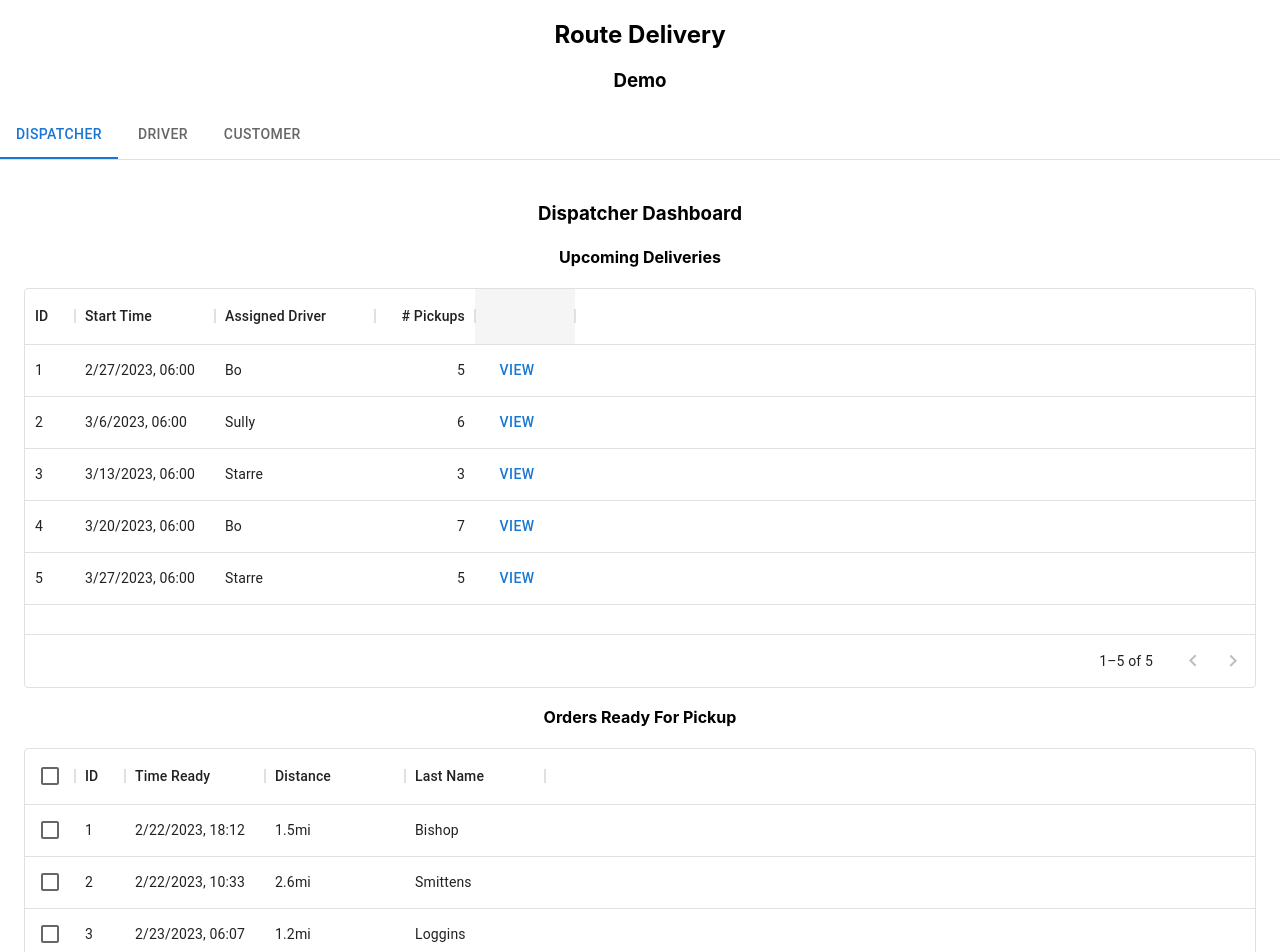
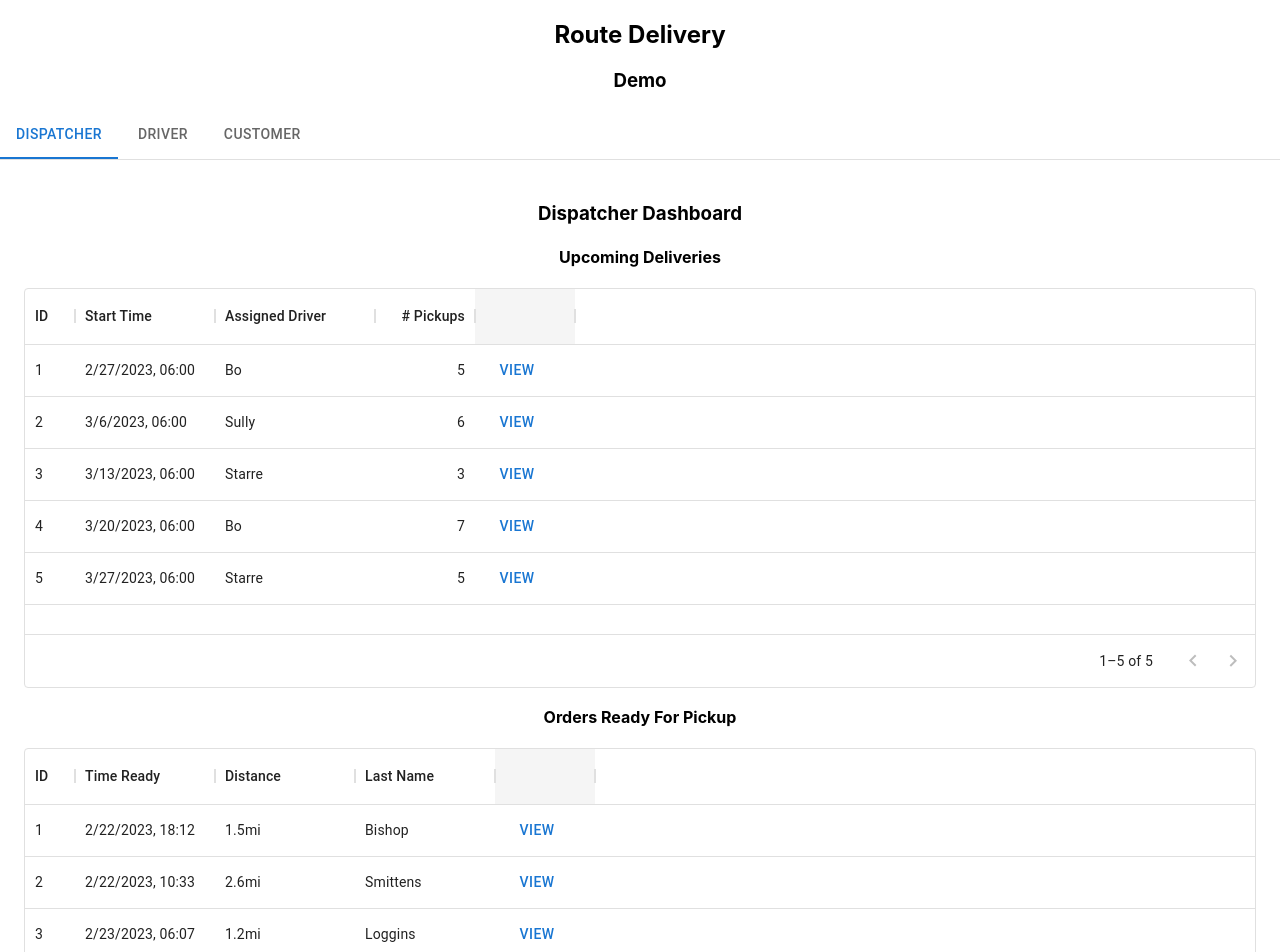
Before and after one commit to eyarham/route-delivery, a React (Create React App) app: page / in a window 1280 px wide. Shown: the top 952 px of the page. Built offline with nearby package versions, Linux system fonts and the light colour scheme.

Commit message:
adding order page

```diff
--- /dev/null
+++ b/src/_utils/_utils.js
@@ -0,0 +1,8 @@
+export const getReadableTime = dateTime => {
+  const returnString = `${dateTime.getMonth() + 1}/${dateTime.getDate()}/${dateTime.getFullYear()}, ${getTwoDigit(dateTime.getHours())}:${getTwoDigit(dateTime.getMinutes())}`;
+  return returnString;
+}
+const getTwoDigit = num => {
+  if (num > 9) return num
+  else return `0${num}`
+}
--- a/src/demo/deliveries/Delivery.jsx
+++ b/src/demo/deliveries/Delivery.jsx
@@ -1,21 +1,15 @@
 import { Button } from '@mui/material';
 import React from 'react';
+import { getReadableTime } from '../../_utils/_utils';
 
 const Delivery = ({ delivery, closeDelivery }) => {
   const { id, startTime, assignedDriver, pickups } = delivery;
-  const renderTimeCell = dateTime => {
-    const returnString = `${dateTime.getMonth() + 1}/${dateTime.getDate()}/${dateTime.getFullYear()}, ${getTwoDigit(dateTime.getHours())}:${getTwoDigit(dateTime.getMinutes())}`;
-    return returnString;
-  }
-  const getTwoDigit = num => {
-    if (num > 9) return num
-    else return `0${num}`
-  }
+
   return (
     <div>
       <Button onClick={closeDelivery}>Back</Button>
       <div>id: {id}</div>
-      <div>start Time: {renderTimeCell(startTime)}</div>
+      <div>start Time: {getReadableTime(startTime)}</div>
       <div>driver: {assignedDriver}</div>
       <div>pickups: {pickups}</div>
     </div>
--- /dev/null
+++ b/src/demo/orders/Order.jsx
@@ -0,0 +1,19 @@
+import { Button } from '@mui/material'
+import React from 'react'
+import { getReadableTime } from '../../_utils/_utils';
+
+const Order = ({order, close}) => {
+  const {id, timeReady, distance, lastName} = order;
+
+  return (
+    <div>
+      <Button onClick={close}>Back</Button>
+      <div>id: {id}</div>
+      <div>time ready: {getReadableTime(timeReady)}</div>
+      <div>distance: {distance}</div>
+      <div>last name: {lastName}</div>
+    </div>
+  )
+}
+
+export default Order
--- a/src/demo/orders/OrdersGrid.jsx
+++ b/src/demo/orders/OrdersGrid.jsx
@@ -1,7 +1,10 @@
+import { Button } from '@mui/material';
 import { DataGrid } from '@mui/x-data-grid';
-import React from 'react';
+import React, { useState } from 'react';
+import Order from './Order';
 
 const OrdersGrid = () => {
+  const [selectedOrder, setSelectedOrder] = useState();
   const renderTimeCell = e => {
     const dateTime = e.value;
     const returnString = `${dateTime.getMonth() + 1}/${dateTime.getDate()}/${dateTime.getFullYear()}, ${getTwoDigit(dateTime.getHours())}:${getTwoDigit(dateTime.getMinutes())}`;
@@ -13,11 +16,25 @@ const OrdersGrid = () => {
     else return `0${num}`
   }
 
+
+  const renderActionCell = e => {
+    return <Button onClick={() => onViewButtonClick(e.row)}>View</Button>
+  }
+
+
+  const onViewButtonClick = e => {
+    setSelectedOrder(e);
+  }
+  const closeOrder = () => {
+    setSelectedOrder();
+  }
+
   const columns = [
     { field: 'id', headerName: 'ID', width: 40 },
     { field: 'timeReady', headerName: 'Time Ready', width: 140, renderCell: renderTimeCell },
     { field: 'distance', headerName: 'Distance', width: 140 },
     { field: 'lastName', headerName: 'Last Name', width: 140 },
+    { field: '', renderCell: renderActionCell }
 
   ];
 
@@ -28,6 +45,7 @@ const OrdersGrid = () => {
     { id: 4,  timeReady: new Date("2/24/2023 17:24:00"), distance: "0.8mi", lastName:"Standard" },
     { id: 5,  timeReady: new Date("2/26/2023 09:30:00"), distance: "4.6mi", lastName:"Choof" },
   ];
+  if(selectedOrder) return (<div style={{ height: 400, width: '100%' }}><Order order={selectedOrder} close={closeOrder}/></div>)
   return (
     <div style={{ height: 400, width: '100%' }}>
       <h4>Orders Ready For Pickup</h4>
@@ -36,7 +54,6 @@ const OrdersGrid = () => {
         columns={columns}
         pageSize={5}
         rowsPerPageOptions={[5]}
-        checkboxSelection
       />
     </div>
   )
```
